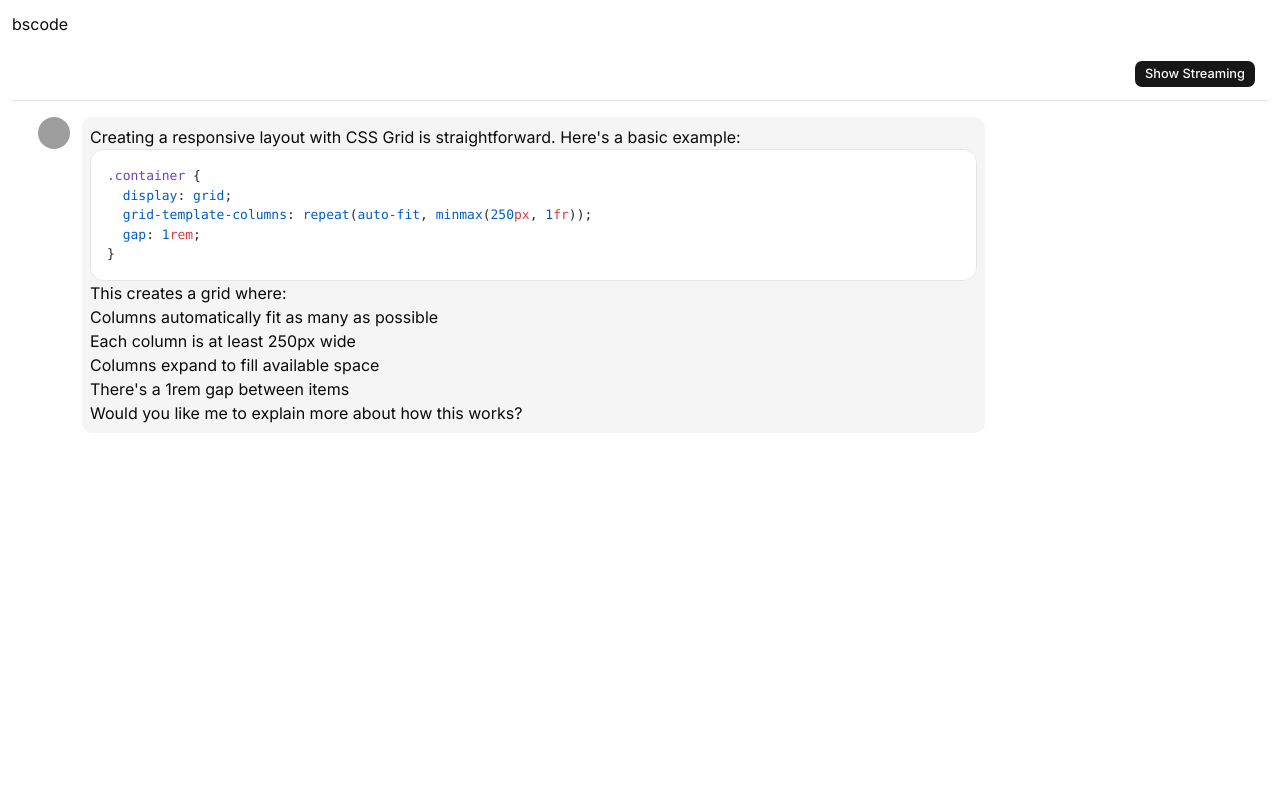
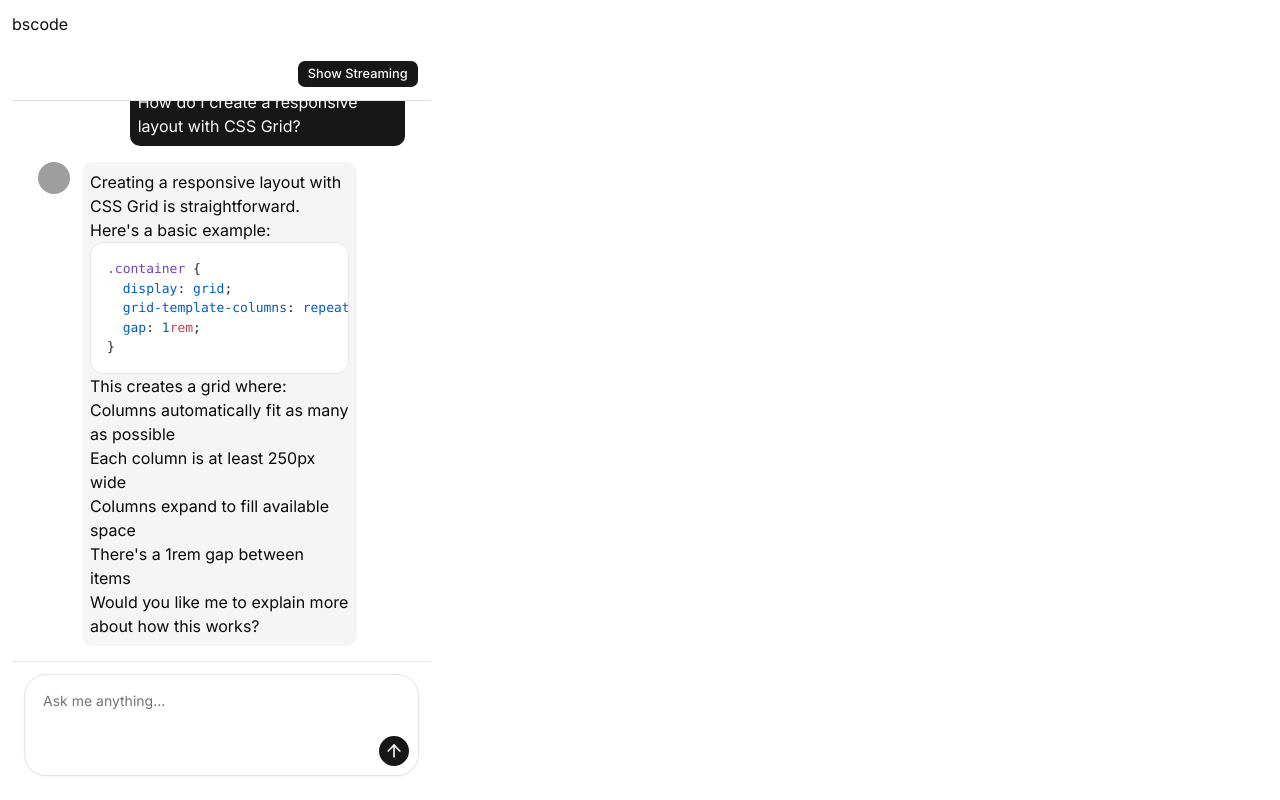
Before and after one commit to ChakornK/bscode, a Next.js app: page / in a window 1280 px wide. Built offline with nearby package versions, Linux system fonts and the light colour scheme; grey boxes are pictures that could not be loaded.

Commit message:
added chat input

```diff
--- a/src/app/layout.jsx
+++ b/src/app/layout.jsx
@@ -12,7 +12,7 @@ export const metadata = {
 export default function RootLayout({ children }) {
   return (
     <html lang="en" className={cn("h-full", "font-sans", inter.variable)}>
-      <body>{children}</body>
+      <body className="h-full">{children}</body>
     </html>
   );
 }
--- a/src/app/page.jsx
+++ b/src/app/page.jsx
@@ -2,9 +2,15 @@ import ChatPanel from "../components/ChatPanel";
 
 export default function Home() {
   return (
-    <main className="flex flex-col gap-3 p-3 h-full overflow-hidden">
-      <p>bscode</p>
-      <ChatPanel />
+    <main className="flex h-dvh flex-col overflow-hidden p-3">
+      <div className="shrink-0 pb-3">
+        <p>bscode</p>
+      </div>
+      <div className="flex min-h-0 flex-1 overflow-hidden">
+        <div className="h-full min-h-0 w-full max-w-[33.333%] overflow-hidden">
+          <ChatPanel />
+        </div>
+      </div>
     </main>
   );
 }
--- a/src/components/ChatInput.jsx
+++ b/src/components/ChatInput.jsx
@@ -1,7 +1,50 @@
-export default function ChatInput() {
+"use client"
+
+import {
+  PromptInput,
+  PromptInputAction,
+  PromptInputActions,
+  PromptInputTextarea,
+} from "@/components/prompt-kit/prompt-input"
+import { Button } from "@/components/ui/button"
+import { ArrowUp, Square } from "lucide-react"
+
+export function ChatInput({
+  value,
+  onValueChange,
+  isLoading = false,
+  onSubmit,
+  className = "",
+}) {
   return (
-    <div>
-      hello
-    </div>
+    <PromptInput
+      value={value}
+      onValueChange={onValueChange}
+      isLoading={isLoading}
+      onSubmit={onSubmit}
+      className={`w-full ${className}`}
+    >
+      <PromptInputTextarea placeholder="Ask me anything..." />
+      <PromptInputActions className="justify-end pt-2">
+        <PromptInputAction
+          tooltip={isLoading ? "Stop generation" : "Send message"}
+        >
+          <Button
+            variant="default"
+            size="icon"
+            className="rounded-full w-8 h-8"
+            onClick={onSubmit}
+          >
+            {isLoading ? (
+              <Square className="fill-current size-5" />
+            ) : (
+              <ArrowUp className="size-5" />
+            )}
+          </Button>
+        </PromptInputAction>
+      </PromptInputActions>
+    </PromptInput>
   )
 }
+
+export default ChatInput
--- a/src/components/ChatPanel.jsx
+++ b/src/components/ChatPanel.jsx
@@ -11,6 +11,7 @@ import {
   MessageContent,
 } from "@/components/prompt-kit/message"
 import { Button } from "@/components/prompt-kit/button"
+import { ChatInput } from "@/components/ChatInput"
 import { useEffect, useRef, useState } from "react"
 
 export default function ChatPanel() {
@@ -39,9 +40,26 @@ export default function ChatPanel() {
     },
   ])
 
+  const [input, setInput] = useState("")
   const [isStreaming, setIsStreaming] = useState(false)
   const streamIntervalRef = useRef(null)
   const streamContentRef = useRef("")
+
+  const handleSubmit = () => {
+    const trimmedInput = input.trim()
+
+    if (!trimmedInput) return
+
+    setMessages((prev) => [
+      ...prev,
+      {
+        id: prev.length + 1,
+        role: "user",
+        content: trimmedInput,
+      },
+    ])
+    setInput("")
+  }
 
   const streamResponse = () => {
     if (isStreaming) return
@@ -92,16 +110,16 @@ export default function ChatPanel() {
   }, [])
 
   return (
-    <div className="flex flex-col w-full h-100 overflow-hidden">
-      <div className="flex justify-between items-center p-3 border-b">
+    <div className="flex h-full min-h-0 w-full flex-col overflow-hidden">
+      <div className="flex shrink-0 items-center justify-between border-b p-3">
         <div />
         <Button size="sm" onClick={streamResponse} disabled={isStreaming}>
           {isStreaming ? "Streaming..." : "Show Streaming"}
         </Button>
       </div>
 
-      <ChatContainerRoot className="flex-1">
-        <ChatContainerContent className="space-y-4 p-4">
+      <ChatContainerRoot className="flex-1 min-h-0 overflow-y-auto">
+        <ChatContainerContent className="min-h-full space-y-4 p-4">
           {messages.map((message) => {
             const isAssistant = message.role === "assistant"
 
@@ -135,6 +153,15 @@ export default function ChatPanel() {
           })}
         </ChatContainerContent>
       </ChatContainerRoot>
+
+      <div className="shrink-0 border-t bg-background p-3">
+        <ChatInput
+          value={input}
+          onValueChange={setInput}
+          isLoading={isStreaming}
+          onSubmit={handleSubmit}
+        />
+      </div>
     </div>
   )
 }
--- /dev/null
+++ b/src/components/prompt-kit/prompt-input.jsx
@@ -0,0 +1,191 @@
+"use client";
+import { Textarea } from "@/components/prompt-kit/textarea"
+import {
+  Tooltip,
+  TooltipContent,
+  TooltipProvider,
+  TooltipTrigger,
+} from "@/components/prompt-kit/tooltip"
+import { cn } from "@/lib/utils"
+import React, {
+  createContext,
+  useContext,
+  useLayoutEffect,
+  useRef,
+  useState,
+} from "react"
+
+const PromptInputContext = createContext({
+  isLoading: false,
+  value: "",
+  setValue: () => {},
+  maxHeight: 240,
+  onSubmit: undefined,
+  disabled: false,
+  textareaRef: React.createRef(),
+})
+
+function usePromptInput() {
+  return useContext(PromptInputContext);
+}
+
+function PromptInput({
+  className,
+  isLoading = false,
+  maxHeight = 240,
+  value,
+  onValueChange,
+  onSubmit,
+  children,
+  disabled = false,
+  onClick,
+  ...props
+}) {
+  const [internalValue, setInternalValue] = useState(value || "")
+  const textareaRef = useRef(null)
+
+  const handleChange = (newValue) => {
+    setInternalValue(newValue)
+    onValueChange?.(newValue)
+  }
+
+  const handleClick = (e) => {
+    if (!disabled) textareaRef.current?.focus()
+    onClick?.(e)
+  }
+
+  return (
+    <TooltipProvider>
+      <PromptInputContext.Provider
+        value={{
+          isLoading,
+          value: value ?? internalValue,
+          setValue: onValueChange ?? handleChange,
+          maxHeight,
+          onSubmit,
+          disabled,
+          textareaRef,
+        }}>
+        <div
+          onClick={handleClick}
+          className={cn(
+            "bg-background shadow-xs p-2 border border-input rounded-3xl cursor-text",
+            disabled && "cursor-not-allowed opacity-60",
+            className
+          )}
+          {...props}>
+          {children}
+        </div>
+      </PromptInputContext.Provider>
+    </TooltipProvider>
+  );
+}
+
+function PromptInputTextarea({
+  className,
+  onKeyDown,
+  disableAutosize = false,
+  ...props
+}) {
+  const { value, setValue, maxHeight, onSubmit, disabled, textareaRef } =
+    usePromptInput()
+
+  const adjustHeight = (el) => {
+    if (!el || disableAutosize) return
+
+    el.style.height = "auto"
+
+    if (typeof maxHeight === "number") {
+      el.style.height = `${Math.min(el.scrollHeight, maxHeight)}px`
+    } else {
+      el.style.height = `min(${el.scrollHeight}px, ${maxHeight})`
+    }
+  }
+
+  const handleRef = (el) => {
+    textareaRef.current = el
+    adjustHeight(el)
+  }
+
+  useLayoutEffect(() => {
+    if (!textareaRef.current || disableAutosize) return
+
+    const el = textareaRef.current
+    el.style.height = "auto"
+
+    if (typeof maxHeight === "number") {
+      el.style.height = `${Math.min(el.scrollHeight, maxHeight)}px`
+    } else {
+      el.style.height = `min(${el.scrollHeight}px, ${maxHeight})`
+    }
+    // eslint-disable-next-line react-hooks/exhaustive-deps
+  }, [value, maxHeight, disableAutosize])
+
+  const handleChange = (e) => {
+    adjustHeight(e.target)
+    setValue(e.target.value)
+  }
+
+  const handleKeyDown = (e) => {
+    if (e.key === "Enter" && !e.shiftKey) {
+      e.preventDefault()
+      onSubmit?.()
+    }
+    onKeyDown?.(e)
+  }
+
+  return (
+    <Textarea
+      ref={handleRef}
+      value={value}
+      onChange={handleChange}
+      onKeyDown={handleKeyDown}
+      className={cn(
+        "bg-transparent shadow-none border-none outline-none focus-visible:ring-0 focus-visible:ring-offset-0 w-full min-h-[44px] text-primary resize-none",
+        className
+      )}
+      rows={1}
+      disabled={disabled}
+      {...props} />
+  );
+}
+
+function PromptInputActions({
+  children,
+  className,
+  ...props
+}) {
+  return (
+    <div className={cn("flex items-center gap-2", className)} {...props}>
+      {children}
+    </div>
+  );
+}
+
+function PromptInputAction({
+  tooltip,
+  children,
+  className,
+  side = "top",
+  ...props
+}) {
+  const { disabled } = usePromptInput()
+
+  return (
+    <Tooltip {...props}>
+      <TooltipTrigger asChild disabled={disabled} onClick={(event) => event.stopPropagation()}>
+        {children}
+      </TooltipTrigger>
+      <TooltipContent side={side} className={className}>
+        {tooltip}
+      </TooltipContent>
+    </Tooltip>
+  );
+}
+
+export {
+  PromptInput,
+  PromptInputTextarea,
+  PromptInputActions,
+  PromptInputAction,
+}
--- /dev/null
+++ b/src/components/prompt-kit/textarea.jsx
@@ -0,0 +1,20 @@
+import * as React from "react"
+
+import { cn } from "@/lib/utils"
+
+function Textarea({
+  className,
+  ...props
+}) {
+  return (
+    <textarea
+      data-slot="textarea"
+      className={cn(
+        "flex field-sizing-content min-h-16 w-full rounded-md border border-input bg-transparent px-2.5 py-2 text-base shadow-xs transition-[color,box-shadow] outline-none placeholder:text-muted-foreground focus-visible:border-ring focus-visible:ring-3 focus-visible:ring-ring/50 disabled:cursor-not-allowed disabled:opacity-50 aria-invalid:border-destructive aria-invalid:ring-3 aria-invalid:ring-destructive/20 md:text-sm dark:bg-input/30 dark:aria-invalid:border-destructive/50 dark:aria-invalid:ring-destructive/40",
+        className
+      )}
+      {...props} />
+  );
+}
+
+export { Textarea }
```
